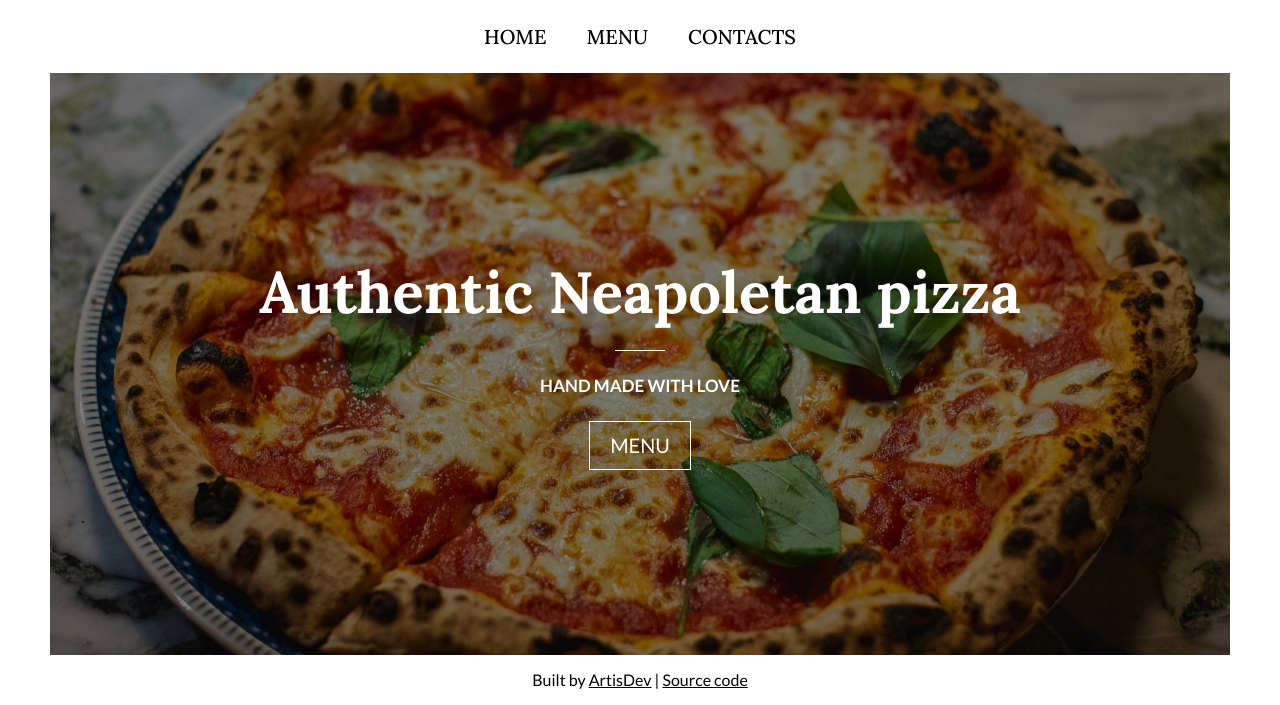
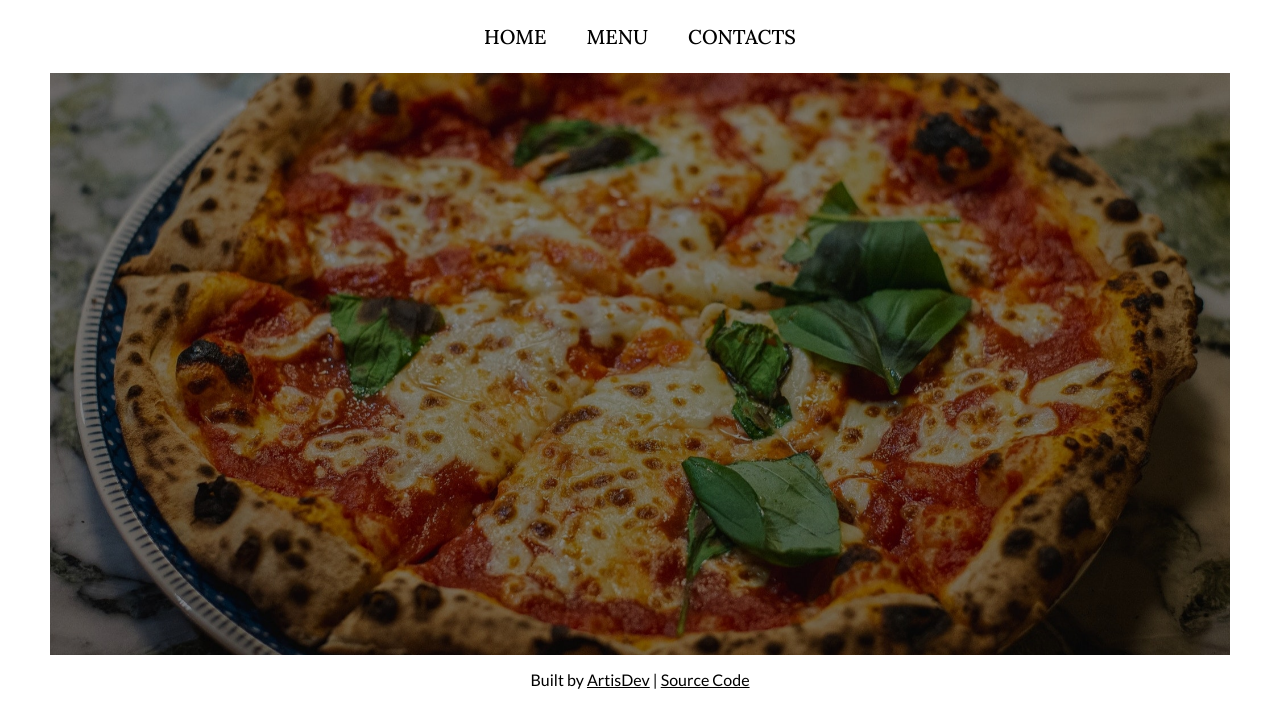
Before and after one commit to Artis-Dev/restaurant-page, a website built with webpack: page dist/index.html in a window 1280 px wide. Both pictures are taken after a click on the link "CONTACTS". Shown: the part 95-800 px from the top of the page. Built offline with nearby package versions, Linux system fonts and the light colour scheme.

Commit message:
Create header, footer, content with Javascript

```diff
--- a/src/contacts.js
+++ b/src/contacts.js
@@ -1,6 +1,9 @@
 const contacts = (() => {
+  const content = document.querySelector('#content');
+
   function renderContacts() {
     console.log('Render Contacts');
+    content.textContent = '';
   }
 
   return {
--- a/src/home.js
+++ b/src/home.js
@@ -1,6 +1,24 @@
 const home = (() => {
+  const content = document.querySelector('#content');
+
   function renderHome() {
     console.log('Render Home');
+    content.textContent = '';
+    const headline = document.createElement('h1');
+    headline.classList.add('home-headline');
+    headline.textContent = 'Authentic Neapoletan pizza';
+    content.appendChild(headline);
+    const sep = document.createElement('div');
+    sep.classList.add('sep');
+    content.appendChild(sep);
+    const subtitle = document.createElement('p');
+    subtitle.classList.add('home-subtitle');
+    subtitle.textContent = 'HAND MADE WITH LOVE';
+    content.appendChild(subtitle);
+    const button = document.createElement('a');
+    button.classList.add('home-button');
+    button.textContent = 'MENU';
+    content.appendChild(button);
   }
 
   return {
--- a/src/index.js
+++ b/src/index.js
@@ -2,6 +2,75 @@ import home from './home';
 import menu from './menu';
 import contacts from './contacts';
 
-console.log('Hello World!');
+const render = (() => {
+  console.log('Hello World!');
+  const header = document.querySelector('header');
+  const footer = document.querySelector('footer');
 
-home.renderHome();
+  function renderHeader() {
+    // Logo
+    const logo = document.createElement('img');
+    logo.classList.add('logo');
+    logo.setAttribute('src', './logo.png');
+    logo.setAttribute('alt', 'Pizzeria logo');
+    header.appendChild(logo);
+    // Navigation
+    const nav = document.createElement('nav');
+    nav.classList.add('navigation');
+    header.appendChild(nav);
+    // Menu items
+    const navHome = document.createElement('a');
+    navHome.classList.add('nav-link');
+    navHome.id = 'home';
+    navHome.setAttribute('href', '#');
+    navHome.textContent = 'HOME';
+    nav.appendChild(navHome);
+    const navMenu = document.createElement('a');
+    navMenu.classList.add('nav-link');
+    navMenu.id = 'menu';
+    navMenu.setAttribute('href', '#');
+    navMenu.textContent = 'MENU';
+    nav.appendChild(navMenu);
+    const navContacts = document.createElement('a');
+    navContacts.classList.add('nav-link');
+    navContacts.id = 'contacts';
+    navContacts.setAttribute('href', '#');
+    navContacts.textContent = 'CONTACTS';
+    nav.appendChild(navContacts);
+  }
+
+  function renderFooter() {
+    const credits = document.createElement('p');
+    credits.classList.add('credits');
+    footer.appendChild(credits);
+    // Items
+    const creditText = document.createTextNode('Built by ');
+    credits.appendChild(creditText);
+    const creditAuthor = document.createElement('a');
+    creditAuthor.setAttribute('href', 'https://github.com/Artis-Dev/');
+    creditAuthor.setAttribute('target', '_blank');
+    creditAuthor.textContent = 'ArtisDev';
+    credits.appendChild(creditAuthor);
+    const creditSep = document.createTextNode(' | ');
+    credits.appendChild(creditSep);
+    const creditSource = document.createElement('a');
+    creditSource.setAttribute('href', 'https://github.com/Artis-Dev/restaurant-page/');
+    creditSource.setAttribute('target', '_blank');
+    creditSource.textContent = 'Source Code';
+    credits.appendChild(creditSource);
+  }
+
+  renderHeader();
+  home.renderHome();
+  renderFooter();
+
+  document.addEventListener('click', (event) => {
+    if (event.target.id === 'home') {
+      home.renderHome();
+    } else if (event.target.id === 'menu' || event.target.className === 'home-button') {
+      menu.renderMenu();
+    } else if (event.target.id === 'contacts') {
+      contacts.renderContacts();
+    }
+  });
+})();
--- a/src/menu.js
+++ b/src/menu.js
@@ -1,6 +1,9 @@
 const menu = (() => {
+  const content = document.querySelector('#content');
+
   function renderMenu() {
     console.log('Render Menu');
+    content.textContent = '';
   }
 
   return {
```
Also changed, not shown: dist/css/styles.css, dist/index.html, dist/main.js.
